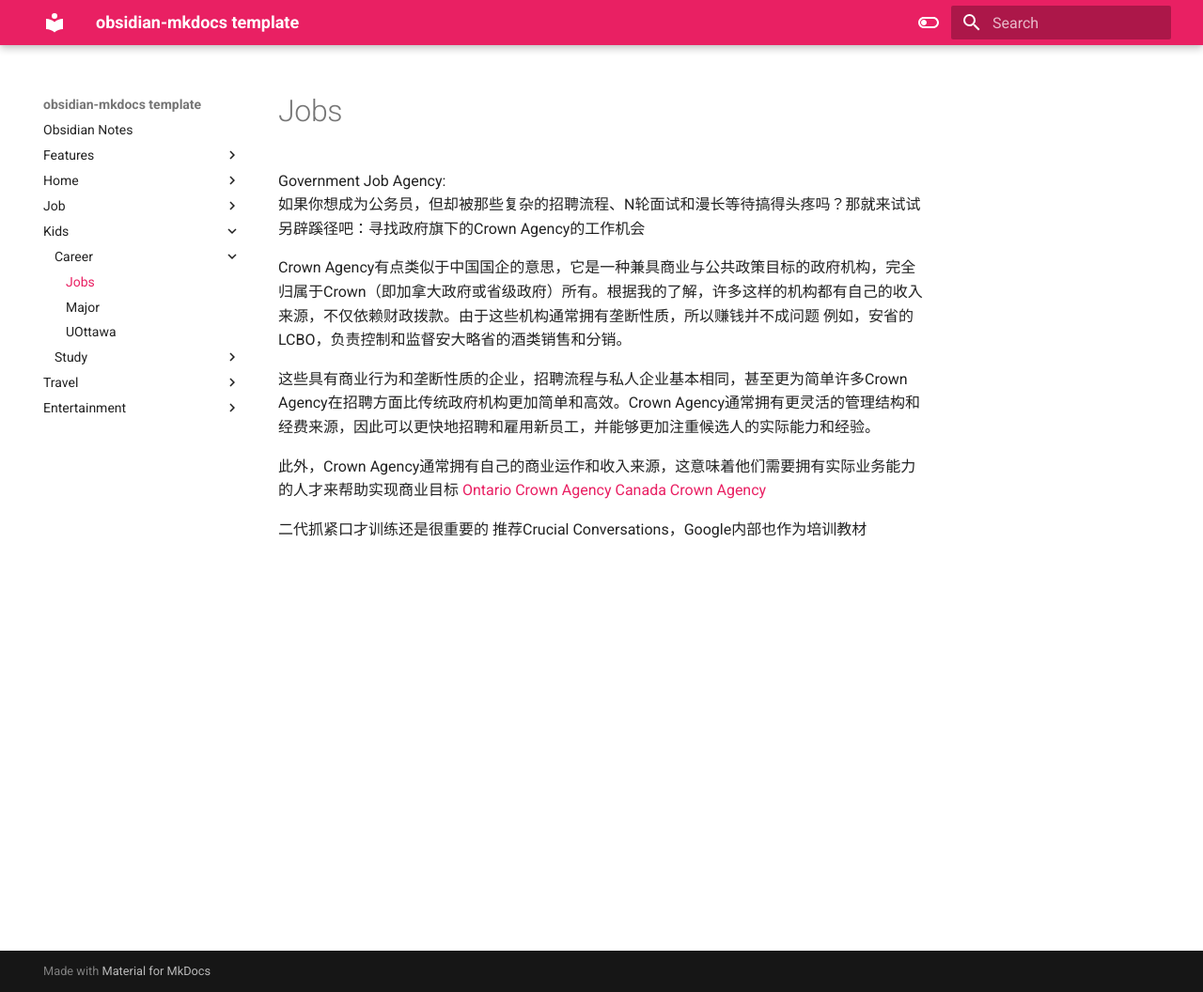
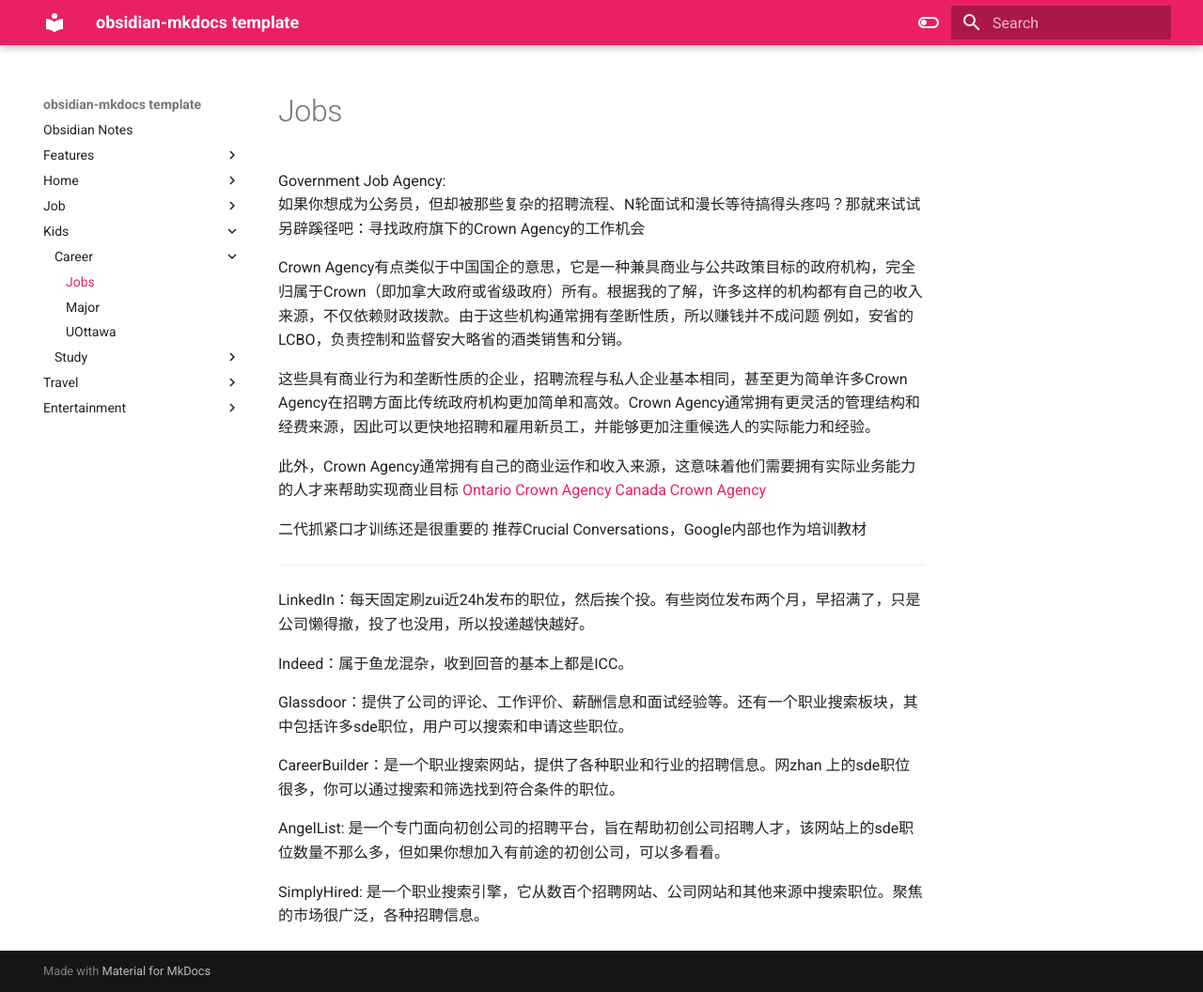
Before and after one commit to macsymgit/obsidian, an MkDocs documentation site: the page built from docs/Kids/Career/Jobs.md, in a window 1280 px wide and 1056 px high. Shown: the whole window at 94% size. Built offline with MkDocs 1.6.1 and Material for MkDocs 9.7.7, drawn with Linux system fonts in a browser that asks for light colours.

Commit message:
vault backup: 2023-06-27 08:22:56

```diff
--- a/docs/Kids/Career/Jobs.md
+++ b/docs/Kids/Career/Jobs.md
@@ -11,3 +11,17 @@
 
 二代抓紧口才训练还是很重要的
 推荐Crucial Conversations，Google内部也作为培训教材
+
+---
+
+LinkedIn：每天固定刷zui近24h发布的职位，然后挨个投。有些岗位发布两个月，早招满了，只是公司懒得撤，投了也没用，所以投递越快越好。
+
+Indeed：属于鱼龙混杂，收到回音的基本上都是ICC。
+
+Glassdoor：提供了公司的评论、工作评价、薪酬信息和面试经验等。还有一个职业搜索板块，其中包括许多sde职位，用户可以搜索和申请这些职位。
+
+CareerBuilder：是一个职业搜索网站，提供了各种职业和行业的招聘信息。网zhan 上的sde职位很多，你可以通过搜索和筛选找到符合条件的职位。
+
+AngelList: 是一个专门面向初创公司的招聘平台，旨在帮助初创公司招聘人才，该网站上的sde职位数量不那么多，但如果你想加入有前途的初创公司，可以多看看。
+
+SimplyHired: 是一个职业搜索引擎，它从数百个招聘网站、公司网站和其他来源中搜索职位。聚焦的市场很广泛，各种招聘信息。
```
Also changed, not shown: docs/Kids/Study/Tools.md (+2 -0 lines), 1 other file.
